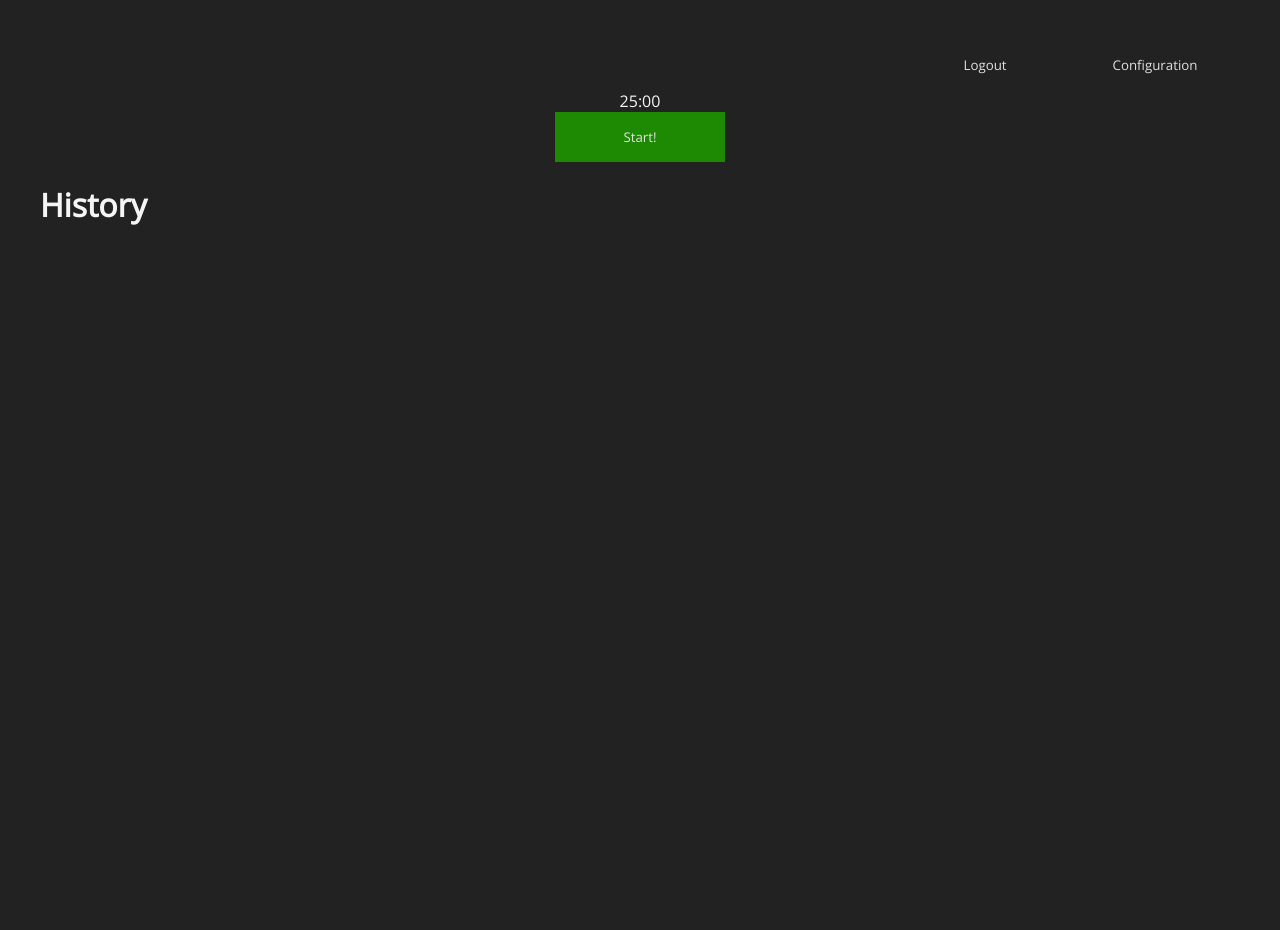
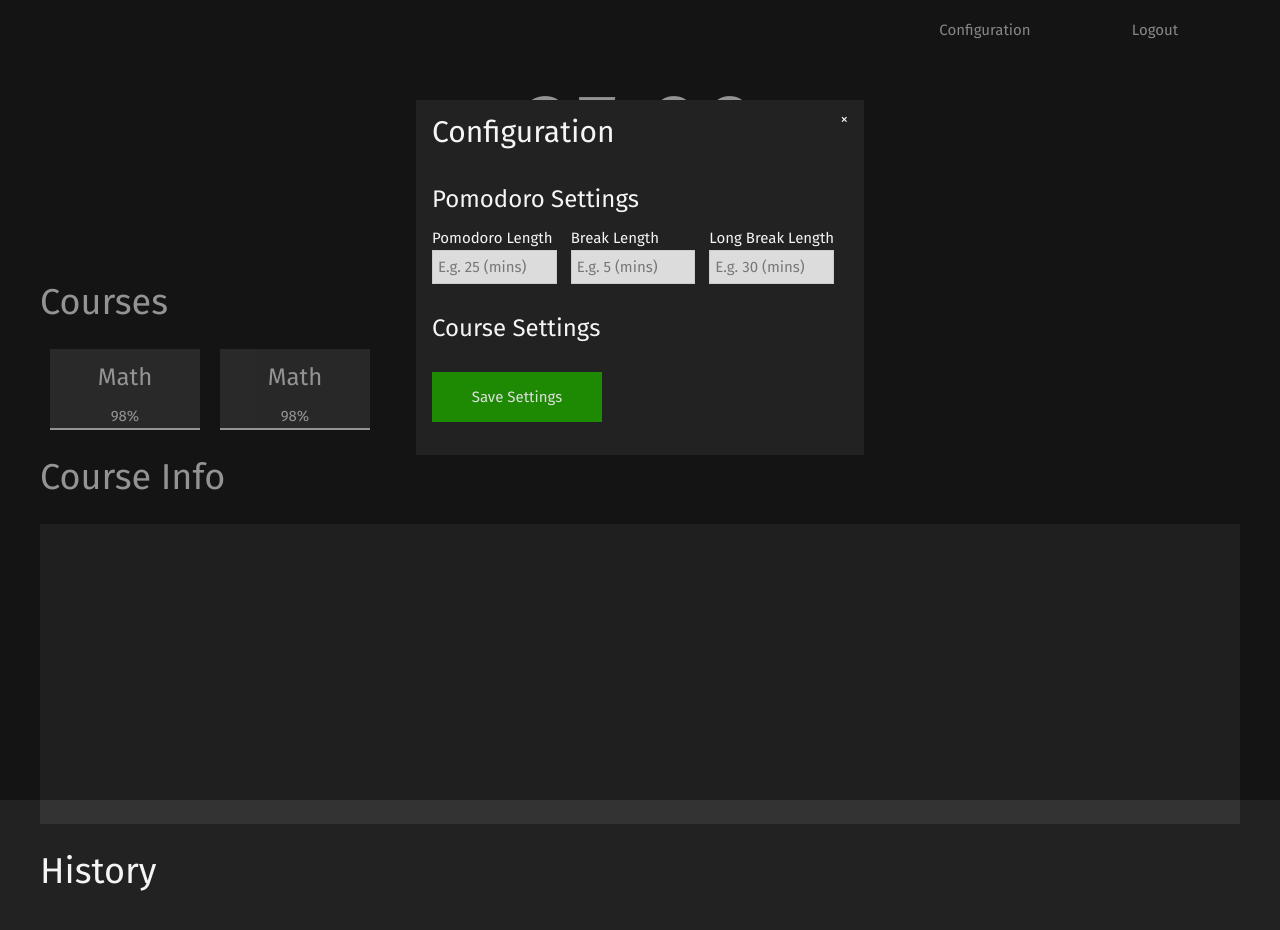
Before and after one commit to ar9v/telos, a website: page public/dashboard.html in a window 1280 px wide. Both pictures are taken after a click on the button "Configuration". Before the commit the page ends 800 px from the top, so only its background shows below. Drawn offline with nearby package versions, Linux system fonts and the light colour scheme.

Commit message:
Add dashboard skeleton, change some styles.

```diff
--- a/public/css/style-dashboard.css
+++ b/public/css/style-dashboard.css
@@ -1,4 +1,12 @@
 @import "style-global.css";
+
+body {
+    margin-top: 5px;
+}
+
+h1 {
+    margin: 20px 0;
+}
 
 nav {
     flex-direction: row-reverse;
@@ -18,3 +26,44 @@ nav {
 .navi-button:hover {
     background: #444;
 }
+
+.timer {
+    font-size: 100px;
+}
+
+.pomodoro-settings {
+    display: flex;
+}
+
+.courses-display {
+    display: flex;
+}
+
+.course {
+    display: flex;
+    flex-direction: column;
+    align-items: center;
+    margin: 0 10px;
+    width: 12.5%;
+    background: #444;
+}
+
+.course:hover {
+    background: #555;
+}
+
+.course-details {
+    display: flex;
+    background: #333;
+    height: 20em;
+}
+
+.progress-bar {
+    background: whitesmoke;
+    width: 100%;
+    height: 2px;
+}
+
+.w3-input {
+    width: 90%;
+}
--- a/public/css/style-global.css
+++ b/public/css/style-global.css
@@ -3,20 +3,20 @@
 }
 
 body {
-    font-family: 'Open Sans', sans-serif;
+    font-family: 'Fira Sans', sans-serif;
     background: #222;
     color: whitesmoke;
     margin: 40px;
 }
 
 h1, h2, h3, h4 {
-    font-family: 'Open Sans', sans-serif;
+    font-family: 'Fira Sans', sans-serif;
 }
 
 a, button, input[type=submit] {
     color: whitesmoke;
     /* Buttons do not inherit font from parents */
-    font-family: 'Open Sans', sans-serif;
+    font-family: 'Fira Sans', sans-serif;
     background: #1E9500;
     border: solid 1px #1E9500;
     opacity: 0.9;
@@ -36,7 +36,7 @@ input[type=text], input[type=password] {
     border: solid 1px gainsboro;
     color: #222;
     padding: 5px;
-    font-family: 'Open Sans', sans-serif;
+    font-family: 'Fira Sans', sans-serif;
 }
 
 nav {
--- a/public/css/style-home.css
+++ b/public/css/style-home.css
@@ -42,3 +42,7 @@ input {
     justify-content: space-evenly;
     align-self: stretch;
 }
+
+.title {
+    font-size: 90px;
+}
--- a/public/dashboard.html
+++ b/public/dashboard.html
@@ -6,14 +6,18 @@
         <title>Dashboard</title>
         <meta name="description" content="">
         <meta name="viewport" content="width=device-width, initial-scale=1">
-        <link href="https://fonts.googleapis.com/css?family=Open+Sans&display=swap" rel="stylesheet">
+        <link href="https://fonts.googleapis.com/css?family=Fira+Sans&display=swap" rel="stylesheet">
+        <link rel="stylesheet" href="https://www.w3schools.com/w3css/4/w3.css">
         <link href="css/style-dashboard.css" rel="stylesheet" type="text/css"/>
         <!-- Place favicon.ico in the root directory -->
     </head>
-    <body>
+    <body class="w3-animate-left">
         <nav>
-            <button class="navi-button">Configuration</button>
             <button class="navi-button">Logout</button>
+            <button class="navi-button"
+                    onclick="document.getElementById('config-modal').style.display='block'">
+                Configuration
+            </button>
         </nav>
 
         <div class="timer-block">
@@ -21,11 +25,71 @@
             <button>Start!</button>
         </div>
 
+        <h1>Courses</h1>
         <div class="courses-display">
             <!-- <div class="course"> -->
+            <div class="course">
+                <h3>Math</h3>
+                <span class="percentage">98%</span>
+                <div class="progress-bar"></div>
+            </div>
+
+            <div class="course">
+                <h3>Math</h3>
+                <span class="percentage">98%</span>
+                <div class="progress-bar"></div>
+            </div>
         </div>
 
+        <h1>Course Info</h1>
         <div class="course-details">
+            <div class="task-area">
+            </div>
+            <div class="task-progress">
+            </div>
+        </div>
+
+        <!-- Configuration Modal -->
+        <div id="config-modal" class="w3-modal">
+            <div class="w3-modal-content w3-card-3 w3-animate-top">
+                <header class="w3-container">
+                    <span onclick="document.getElementById('config-modal').style.display='none'"
+                          class="w3-button w3-display-topright">&times;</span>
+                    <h2>Configuration</h2>
+                </header>
+                <form class="w3-container" action="/action_page.php">
+                    <div class="w3-section">
+                        <h3>Pomodoro Settings</h3>
+                        <div class="pomodoro-settings">
+                            <span>
+                            <label>Pomodoro Length</label>
+                            <input class="w3-input w3-border w3-margin-bottom"
+                                type="text"
+                                placeholder="E.g. 25 (mins)"
+                                name="usrname" required>
+                            </span>
+
+                            <span>
+                            <label>Break Length</label>
+                            <input class="w3-input w3-border w3-margin-bottom"
+                                type="text"
+                                placeholder="E.g. 5 (mins)"
+                                name="usrname" required>
+                            </span>
+
+                            <span>
+                            <label>Long Break Length</label>
+                            <input class="w3-input w3-border w3-margin-bottom"
+                                type="text"
+                                placeholder="E.g. 30 (mins)"
+                                name="usrname" required>
+                            </span>
+                        </div>
+                        <h3>Course Settings</h3>
+                        <button class="w3-section" type="submit">Save Settings</button>
+                    </div>
+                </form>
+            </div>
         </div>
 
         <h1>History</h1>
```
Also changed, not shown: public/about.html (+1 -1 lines), public/index.html (+3 -3 lines).
